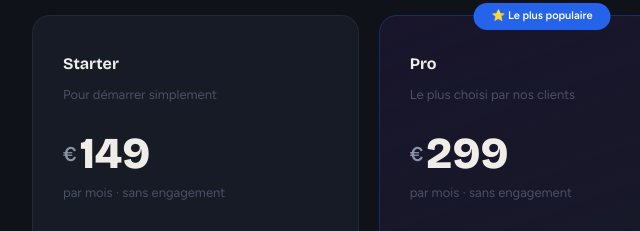
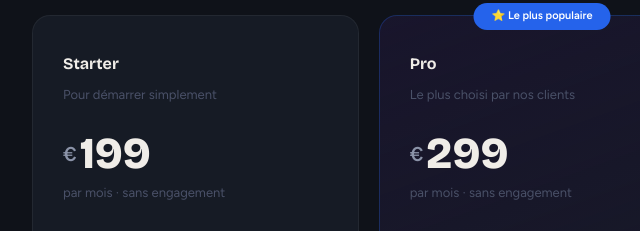
Before and after one commit to clara-nextstepagent/leadiq-backend, a website: page index.html in a window 1280 px wide. Shown: the part 3900-4131 px from the top of the page, 98-738 px from the left. Drawn offline with nearby package versions, Linux system fonts and the light colour scheme.

Commit message:
Update price from 149 to 199 in index.html

```diff
--- a/index.html
+++ b/index.html
@@ -739,7 +739,7 @@ footer{
         <div class="price-desc">Pour démarrer simplement</div>
         <div class="price-amount">
           <span class="price-currency">€</span>
-          <span class="price-num">149</span>
+          <span class="price-num">199</span>
         </div>
         <div class="price-period">par mois · sans engagement</div>
         <div class="price-features">
```
